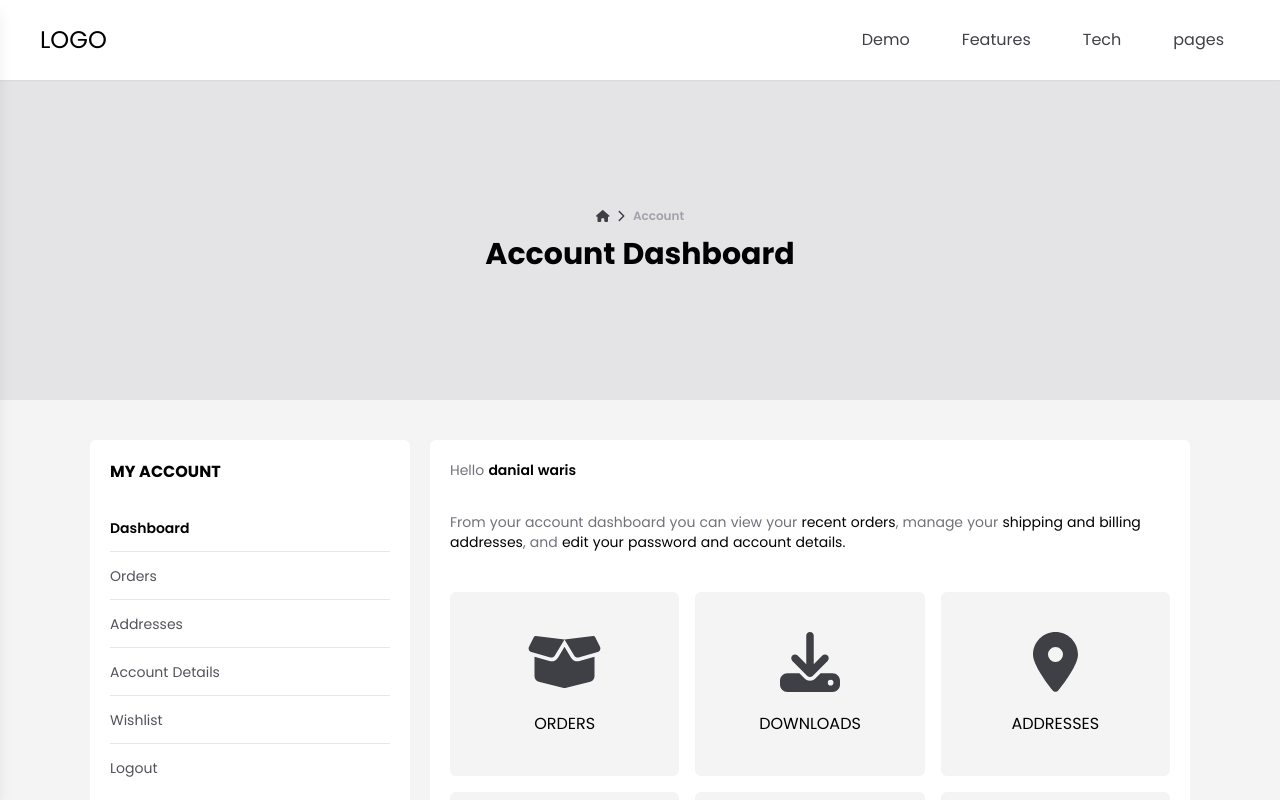
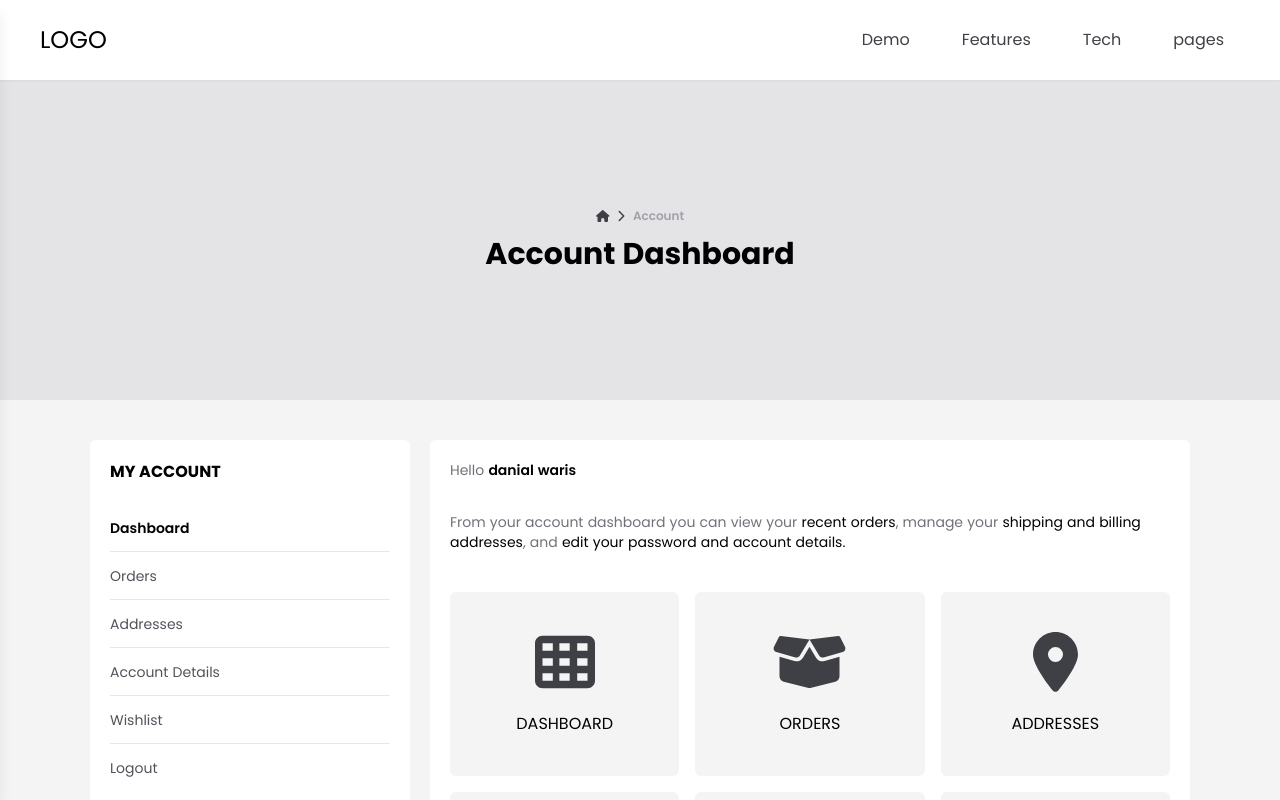
Before and after one commit to hmvmpire/triCartDemo, a Next.js app: page /account/my-account in a window 1280 px wide. Shown: the top 800 px of the page. Built offline with nearby package versions, Linux system fonts and the light colour scheme; sample sign-in values are in the browser's storage.

Commit message:
changes 1 in code

```diff
--- a/src/components/subComponents/account/myAccountMain.tsx
+++ b/src/components/subComponents/account/myAccountMain.tsx
@@ -1,6 +1,6 @@
 import { Layout } from "@/components/subComponents/account/layout"
 import { faHeart, faUser } from "@fortawesome/free-regular-svg-icons"
-import { faArrowRightFromBracket, faBoxOpen, faDownload, faLocationDot } from "@fortawesome/free-solid-svg-icons"
+import { faArrowRightFromBracket, faBoxOpen, faLocationDot, faTableCells } from "@fortawesome/free-solid-svg-icons"
 import { FontAwesomeIcon } from "@fortawesome/react-fontawesome"
 import Link from "next/link"
 import { useRouter } from "next/router"
@@ -33,13 +33,13 @@ const MyAccountMain = () => {
                     </p>
                     <p className="text-sm fw_400 text-zinc-500 mt-8">From your account dashboard you can view your <Link href="/account/orders" className="text-black border-none outline-none shadow-none">recent orders</Link>, manage your <Link href="/account/addresses" className="text-black border-none outline-none shadow-none">shipping and billing addresses</Link>, and <Link href="/account/account-details" className="text-black border-none outline-none shadow-none">edit your password and account details.</Link></p>
                     <div className="mt-10 grid grid-cols-1 sm:grid-cols-2 lg:grid-cols-3 gap-4">
+                    <Link href={templateBasePath + "/account/my-account"} className="group border-none bg-zinc-100 rounded-md flex flex-col items-center gap-y-5 py-10 text-zinc-500">
+                            <FontAwesomeIcon icon={faTableCells} className="text-6xl group-hover:scale-110 text-zinc-700 duration-300" />
+                            <p className="fw_400 text-black text-base uppercase">Dashboard</p>
+                        </Link>
                         <Link href={templateBasePath + "/account/orders"} className="group border-none bg-zinc-100 rounded-md flex flex-col items-center gap-y-5 py-10 text-zinc-500">
                             <FontAwesomeIcon icon={faBoxOpen} className="text-6xl group-hover:scale-110 text-zinc-700 duration-300" />
                             <p className="fw_400 text-black text-base uppercase">Orders</p>
-                        </Link>
-                        <Link href={templateBasePath + "/account/downloads"} className="group border-none bg-zinc-100 rounded-md flex flex-col items-center gap-y-5 py-10 text-zinc-500">
-                            <FontAwesomeIcon icon={faDownload} className="text-6xl group-hover:scale-110 text-zinc-700 duration-300" />
-                            <p className="fw_400 text-black text-base uppercase">Downloads</p>
                         </Link>
                         <Link href={templateBasePath + "/account/addresses"} className="group border-none bg-zinc-100 rounded-md flex flex-col items-center gap-y-5 py-10 text-zinc-500">
                             <FontAwesomeIcon icon={faLocationDot} className="text-6xl group-hover:scale-110 text-zinc-700 duration-300" />
```
